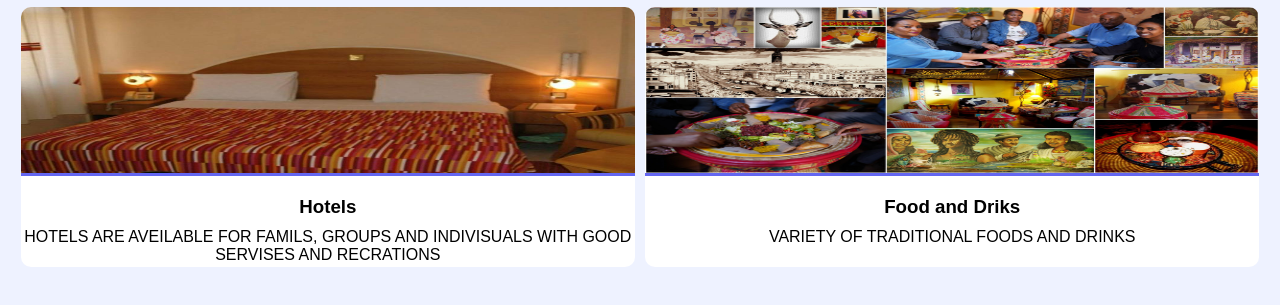
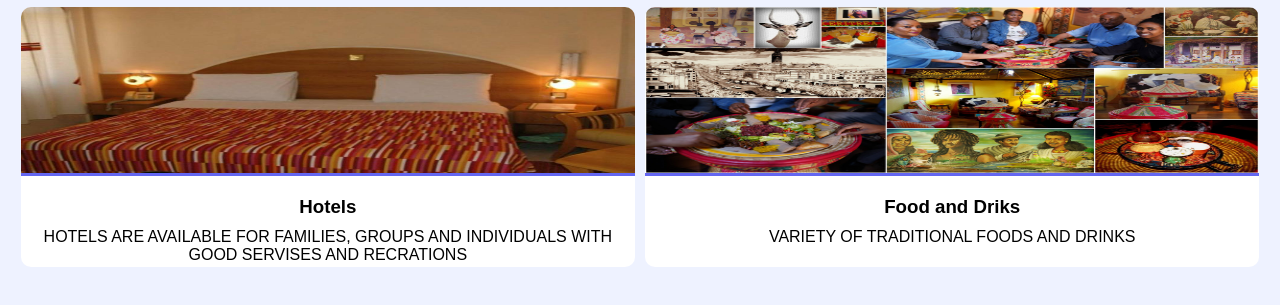
Before and after one commit to kehase99/OurFirstHtmlCssProject, a plain HTML site: page service.html in a window 1280 px wide. Shown: the part 445-750 px from the top of the page. Drawn offline with Linux system fonts and the light colour scheme.

Commit message:
add changes

```diff
--- a/service.html
+++ b/service.html
@@ -50,7 +50,7 @@
             <div class="image-container"><img src="./images/Hotels.jpg" alt="Hotels"></div>
             <div class="text-container">
                 <h3>Hotels</h3>
-                <p>HOTELS ARE AVEILABLE FOR FAMILS, GROUPS AND INDIVISUALS WITH GOOD SERVISES AND RECRATIONS </p>
+                <p>HOTELS ARE AVAILABLE FOR FAMILIES, GROUPS AND INDIVIDUALS WITH GOOD SERVISES AND RECRATIONS </p>
             </div>
         </div>
         <div class="service">
```
